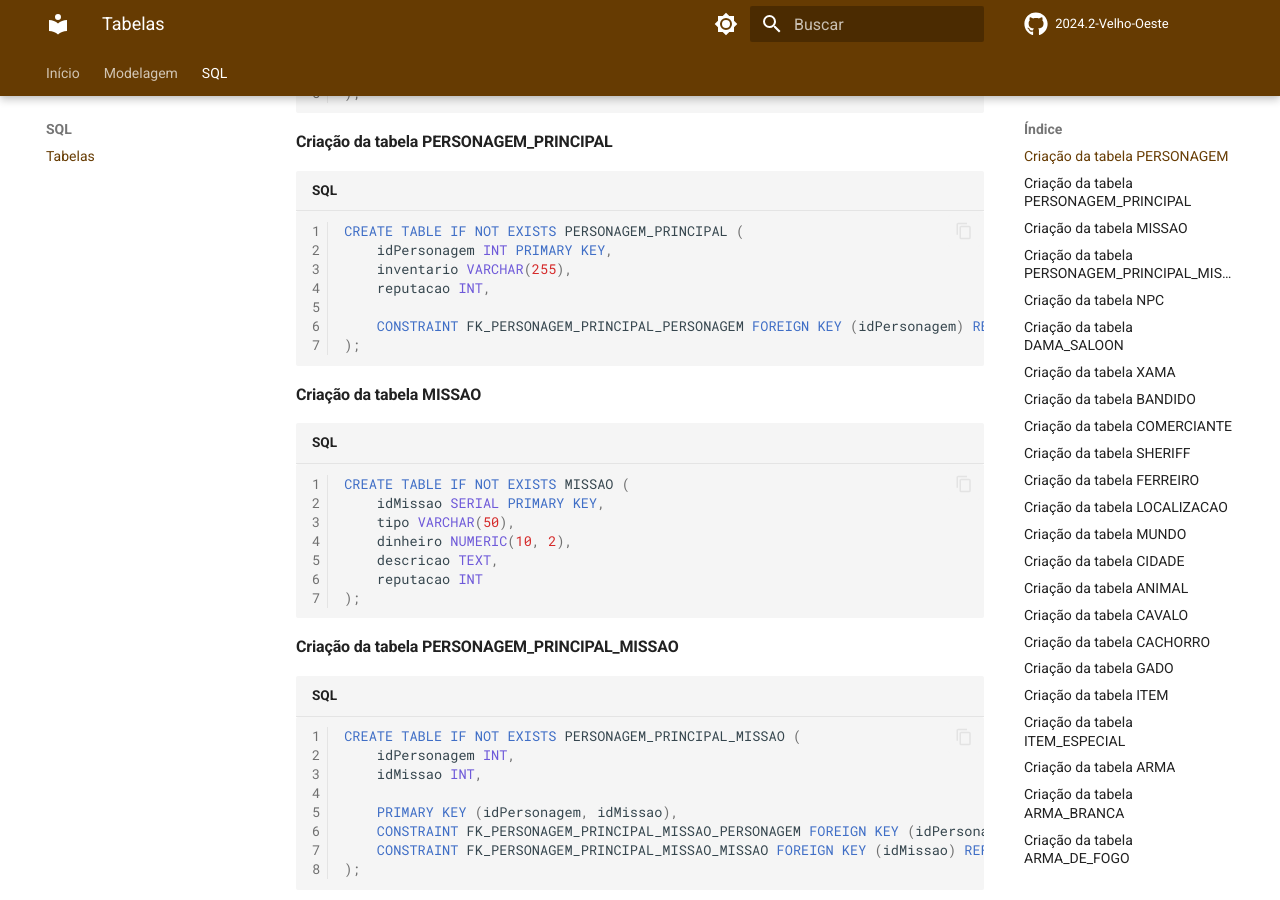
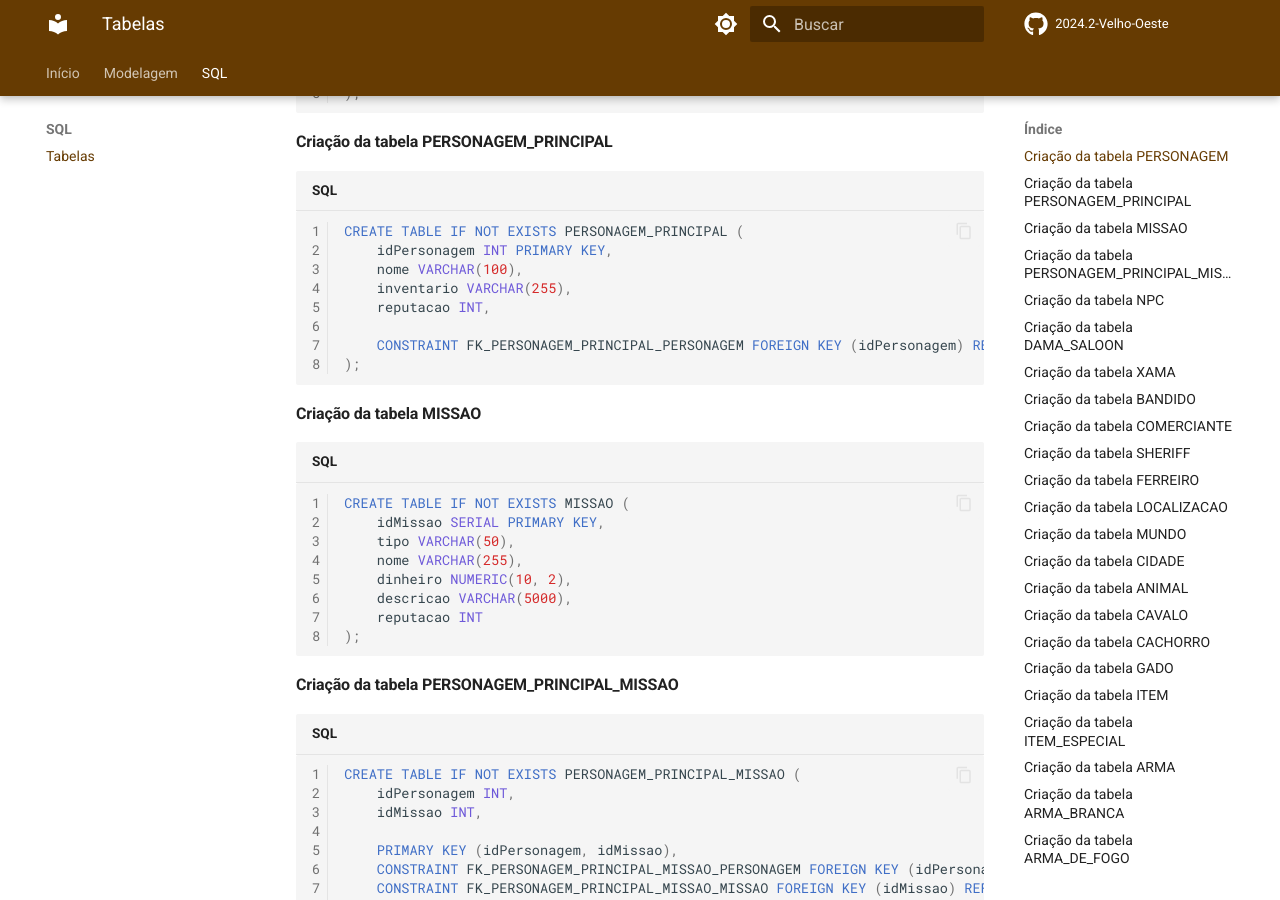
Before and after one commit to SBD1/2024.2-Velho-Oeste, an MkDocs documentation site: the page built from docs/sql/Tabelas.md, in a window 1280 px wide and 900 px high, scrolled down 313 px. Built offline with MkDocs 1.6.1 and Material for MkDocs 9.7.7, drawn with Linux system fonts in a browser that asks for light colours; comment, search, counter and statistics services are not loaded; some of the changed text lies outside the part shown.

Commit message:
Atualizando algumas informações de tabelas no gitpages

`````diff
--- a/docs/sql/Tabelas.md
+++ b/docs/sql/Tabelas.md
@@ -15,6 +15,7 @@
 ```sql
 CREATE TABLE IF NOT EXISTS PERSONAGEM_PRINCIPAL (
     idPersonagem INT PRIMARY KEY,
+    nome VARCHAR(100),
     inventario VARCHAR(255),
     reputacao INT,
 
@@ -27,8 +28,9 @@ CREATE TABLE IF NOT EXISTS PERSONAGEM_PRINCIPAL (
 CREATE TABLE IF NOT EXISTS MISSAO (
     idMissao SERIAL PRIMARY KEY,
     tipo VARCHAR(50),
+    nome VARCHAR(255),
     dinheiro NUMERIC(10, 2),
-    descricao TEXT,
+    descricao VARCHAR(5000),
     reputacao INT
 );
 ````
`````
Also changed, not shown: other parts of docs/sql/Tabelas.md (+1 -0 lines).
